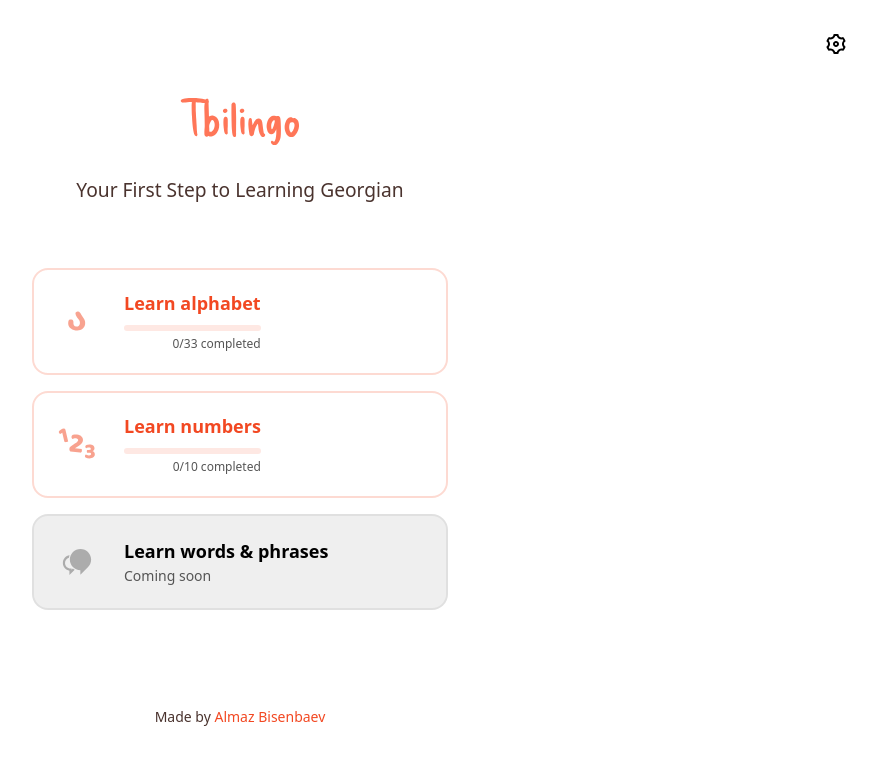
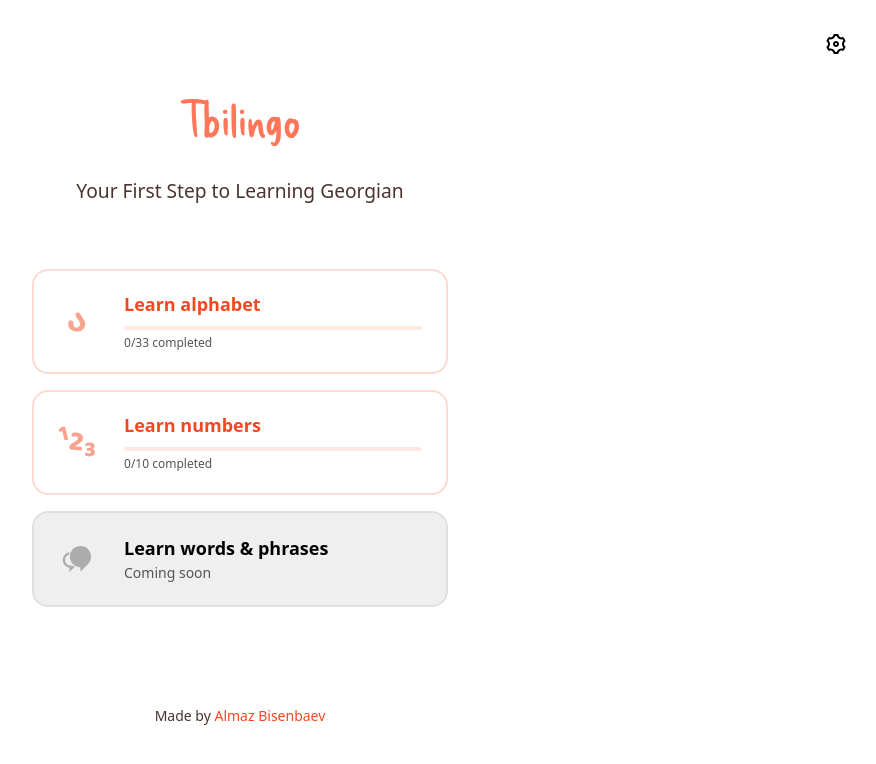
Before and after one commit to almazbisenbaev/tbilingo, a Next.js app: page / in a window 1280 px wide. Shown: the top 764 px of the page, without its empty margins (400-1276 px from the left). Built offline with nearby package versions, Linux system fonts and the light colour scheme.

Commit message:
Fix progress bar width

```diff
--- a/src/components/CourseLink.css
+++ b/src/components/CourseLink.css
@@ -33,7 +33,7 @@
 }
 
 .course-link-content {
-
+    flex: 1;
 }
 
 .course-link-title {
@@ -52,7 +52,7 @@
 }
 
 .progress-bar {
-    height: 6px;
+    height: 4px;
     background-color: #F2482220;
     border-radius: 3px;
     overflow: hidden;
@@ -69,5 +69,4 @@
 .progress-text {
     font-size: 0.75rem;
     color: #555;
-    text-align: right;
 }
```
